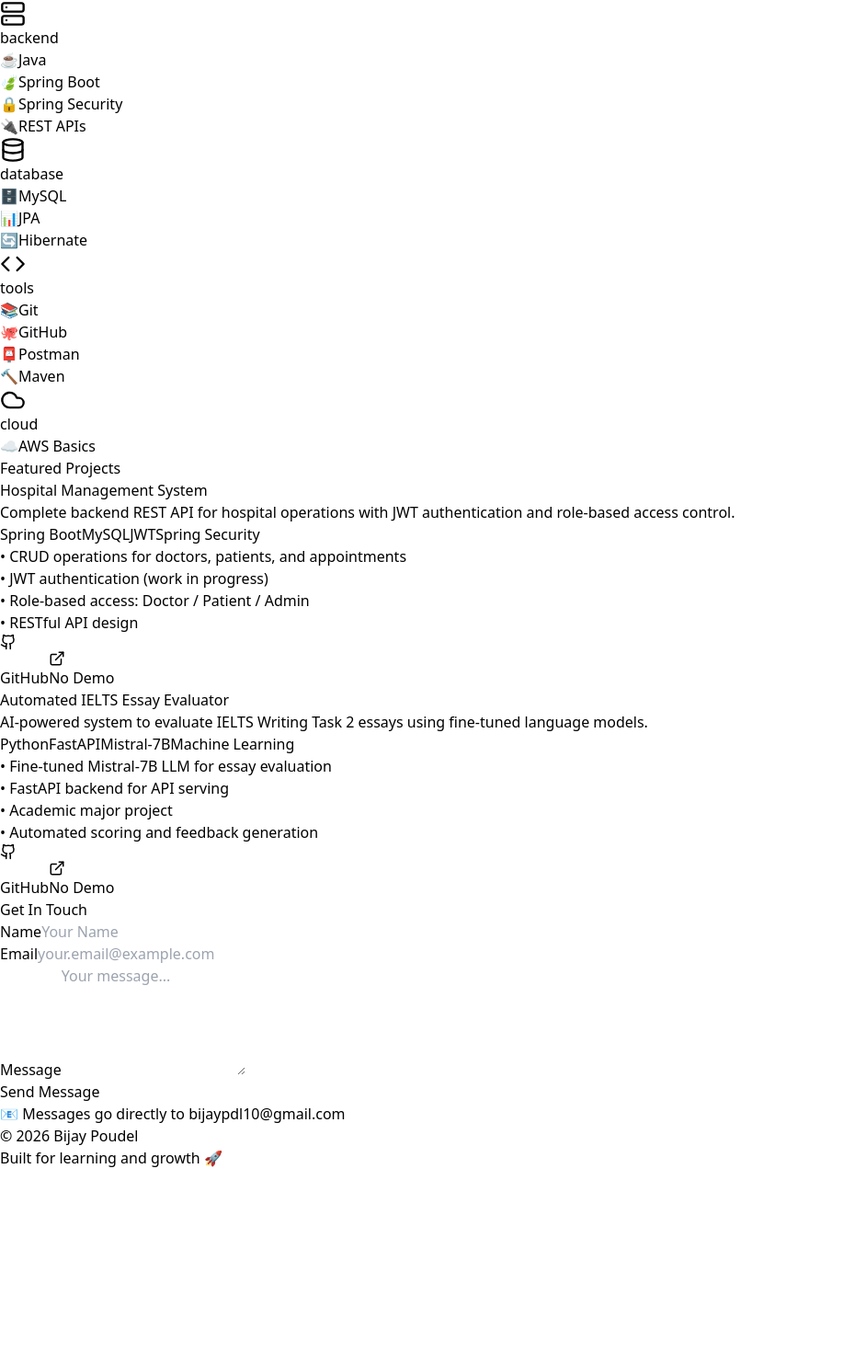
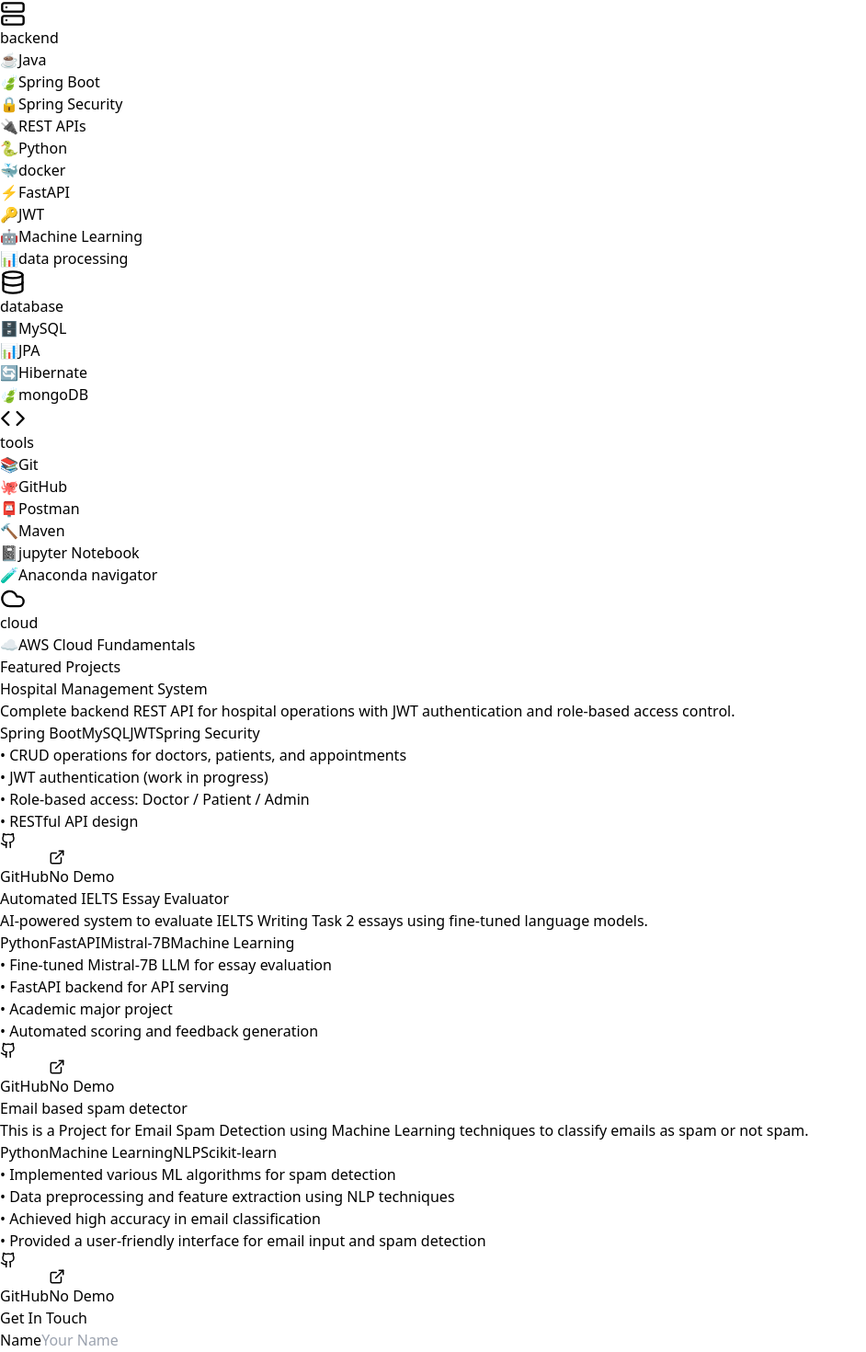
Before and after one commit to Bp005/Portfolio, a React (Vite) app: page / in a window 1280 px wide. Shown: the part 685-2155 px from the top of the page at 92% size, without its empty margins (0-942 px from the left). Before the commit the page ends 1956 px from the top, so only its background shows below. Built offline with nearby package versions, Linux system fonts and the light colour scheme.

Commit message:
updated portfolio

```diff
--- a/src/App.jsx
+++ b/src/App.jsx
@@ -115,20 +115,30 @@
       { name: 'Java', icon: '☕' },
       { name: 'Spring Boot', icon: '🍃' },
       { name: 'Spring Security', icon: '🔒' },
-      { name: 'REST APIs', icon: '🔌' }
+      { name: 'REST APIs', icon: '🔌' },
+      { name: 'Python', icon: '🐍' },
+      { name: 'docker', icon: '🐳' },
+      { name : 'FastAPI', icon: '⚡' },
+      {name: 'JWT', icon: '🔑' },
+      {name: 'Machine Learning', icon: '🤖' },
+      {name: 'data processing', icon: '📊' }
+
     ],
     database: [
       { name: 'MySQL', icon: '🗄️' },
       { name: 'JPA', icon: '📊' },
-      { name: 'Hibernate', icon: '🔄' }
+      { name: 'Hibernate', icon: '🔄' },
+      {name: 'mongoDB', icon: '🍃' }
     ],
     tools: [
       { name: 'Git', icon: '📚' },
       { name: 'GitHub', icon: '🐙' },
       { name: 'Postman', icon: '📮' },
-      { name: 'Maven', icon: '🔨' }
+      { name: 'Maven', icon: '🔨' },
+      { name: 'jupyter Notebook', icon: '📓' },
+      { name: 'Anaconda navigator', icon: '🧪' }
     ],
-    cloud: [{ name: 'AWS Basics', icon: '☁️' }]
+    cloud: [{ name: 'AWS Cloud Fundamentals', icon: '☁️' }]
   };
 
   const projects = [
@@ -142,8 +152,8 @@
         'Role-based access: Doctor / Patient / Admin',
         'RESTful API design'
       ],
-      github: '#',
-      demo: null
+      github: 'https://github.com/Bp005/Hospital-Management-System.git',
+
     },
     {
       title: 'Automated IELTS Essay Evaluator',
@@ -155,8 +165,19 @@
         'Academic major project',
         'Automated scoring and feedback generation'
       ],
-      github: '#',
-      demo: null
+      github: 'https://github.com/Bp005/Automated-IELTS-Essay-evaluator.git',
+    },
+    {
+      title: 'Email based spam detector',
+      description: 'This is a Project for Email Spam Detection using Machine Learning techniques to classify emails as spam or not spam.',
+      tech: ['Python', 'Machine Learning', 'NLP', 'Scikit-learn'],
+      details: [
+        'Implemented various ML algorithms for spam detection',
+        'Data preprocessing and feature extraction using NLP techniques',
+        'Achieved high accuracy in email classification',
+        'Provided a user-friendly interface for email input and spam detection'
+      ],
+      github: 'https://github.com/Bp005/Email-Based-Spam-Detection.git',
     }
   ];
 
```
